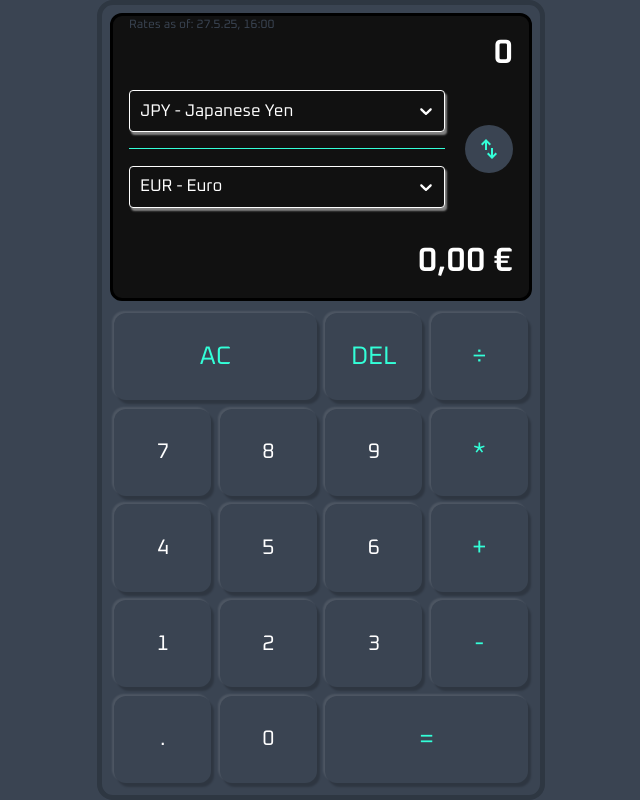
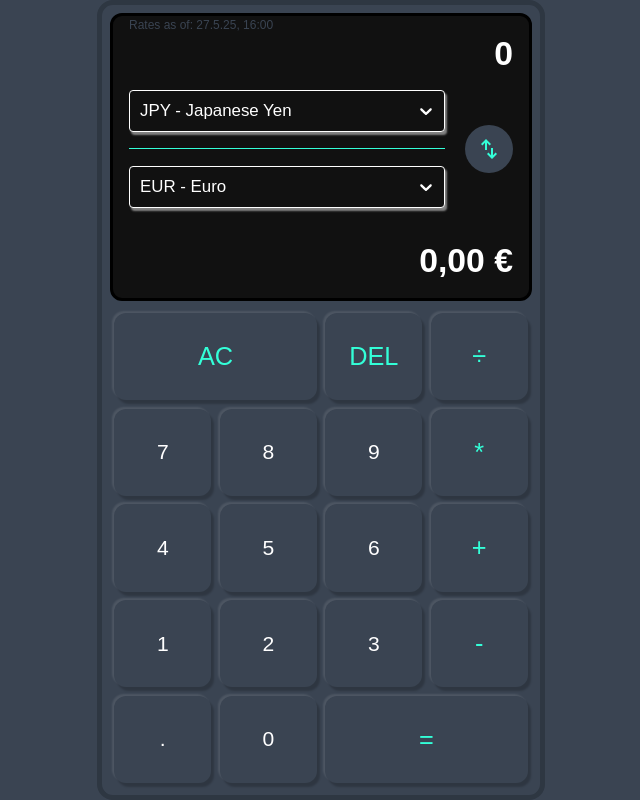
Before and after one commit to ericelric/Yen2Euro, a React (Vite) app: page / in a window 1280 px wide. Shown: the whole page, without its empty margins (319-959 px from the left). Built offline with nearby package versions, Linux system fonts and the light colour scheme.

Commit message:
Lighthouse score improvements

```diff
--- a/package.json
+++ b/package.json
@@ -11,6 +11,7 @@
     "generate-icons": "node scripts/generate-icons.mjs"
   },
   "dependencies": {
+    "@fontsource-variable/oxanium": "^5.2.8",
     "axios": "^1.13.2",
     "react": "^19.2.3",
     "react-dom": "^19.2.3",
--- a/src/components/Calculator/Buttons/Buttons.module.css
+++ b/src/components/Calculator/Buttons/Buttons.module.css
@@ -1,6 +1,6 @@
 .button {
   cursor: pointer;
-  font-family: "Oxanium", sans-serif;
+  font-family: "Oxanium Variable", sans-serif;
   font-size: clamp(1rem, 5cqi, 2rem);
   outline: none;
   color: var(--white);
--- a/src/components/Calculator/Calculator.tsx
+++ b/src/components/Calculator/Calculator.tsx
@@ -113,7 +113,7 @@ const Calculator = () => {
   );
 
   return (
-    <div className={styles["calculator__wrapper"]}>
+    <main className={styles["calculator__wrapper"]}>
       <Display currentOperand={currentOperand} prevOperand={prevOperand} operation={operation} />
       <div className={styles["calculator__buttons"]}>
         <ControlButton
@@ -149,7 +149,7 @@ const Calculator = () => {
           twoCol={true}
         />
       </div>
-    </div>
+    </main>
   );
 };
 export default Calculator;
--- a/src/components/Calculator/Display/Display.tsx
+++ b/src/components/Calculator/Display/Display.tsx
@@ -73,6 +73,7 @@ const Display = ({ currentOperand, prevOperand, operation }: DisplayProps) => {
           value={fromCurrency}
           onChange={handleCurrencyChange(setFromCurrency, LOCAL_STORAGE_KEYS.FROM_CURRENCY)}
           styles={customSelectStyles}
+          aria-label="From currency"
         />
 
         <div className={styles["display__divider"]} />
@@ -82,6 +83,7 @@ const Display = ({ currentOperand, prevOperand, operation }: DisplayProps) => {
           value={toCurrency}
           onChange={handleCurrencyChange(setToCurrency, LOCAL_STORAGE_KEYS.TO_CURRENCY)}
           styles={customSelectStyles}
+          aria-label="To currency"
         />
 
         <button className={styles["display__swap-button"]} onClick={switchCurrencies}>
--- a/src/components/Calculator/Display/customSelectStyles.ts
+++ b/src/components/Calculator/Display/customSelectStyles.ts
@@ -29,7 +29,7 @@ export const customSelectStyles: StylesConfig<CurrencyOption, false> = {
     color: "#fff",
     borderRadius: "0.5rem",
     boxShadow: "4px 5px 3px rgba(0, 0, 0, 0.5)",
-    fontFamily: "'Oxanium', sans-serif",
+    fontFamily: "'Oxanium Variable', sans-serif",
     padding: "0.125rem 0.5rem",
   }),
   option: (base, state) => ({
--- a/src/index.css
+++ b/src/index.css
@@ -1,4 +1,4 @@
-@import url("https://fonts.googleapis.com/css2?family=Oxanium:wght@200..800&display=swap");
+@import "@fontsource-variable/oxanium";
 
 :root {
   --grey-primary: #3a4452;
@@ -20,7 +20,7 @@
 
 body {
   background: var(--grey-primary);
-  font-family: "Oxanium", sans-serif;
+  font-family: "Oxanium Variable", sans-serif;
 }
 
 #root {
--- a/vite.config.ts
+++ b/vite.config.ts
@@ -42,34 +42,6 @@ export default defineConfig({
         globPatterns: ['**/*.{js,css,html,ico,png,svg,woff,woff2}'],
         runtimeCaching: [
           {
-            urlPattern: /^https:\/\/fonts\.googleapis\.com\/.*/i,
-            handler: 'CacheFirst',
-            options: {
-              cacheName: 'google-fonts-cache',
-              expiration: {
-                maxEntries: 10,
-                maxAgeSeconds: 60 * 60 * 24 * 365 // 1 year
-              },
-              cacheableResponse: {
-                statuses: [0, 200]
-              }
-            }
-          },
-          {
-            urlPattern: /^https:\/\/fonts\.gstatic\.com\/.*/i,
-            handler: 'CacheFirst',
-            options: {
-              cacheName: 'gstatic-fonts-cache',
-              expiration: {
-                maxEntries: 10,
-                maxAgeSeconds: 60 * 60 * 24 * 365 // 1 year
-              },
-              cacheableResponse: {
-                statuses: [0, 200]
-              }
-            }
-          },
-          {
             urlPattern: /^https:\/\/openexchangerates\.org\/api\/.*/i,
             handler: 'NetworkFirst',
             options: {
```
Also changed, not shown: 1 other file (tests, documents, lock files or other folders).
